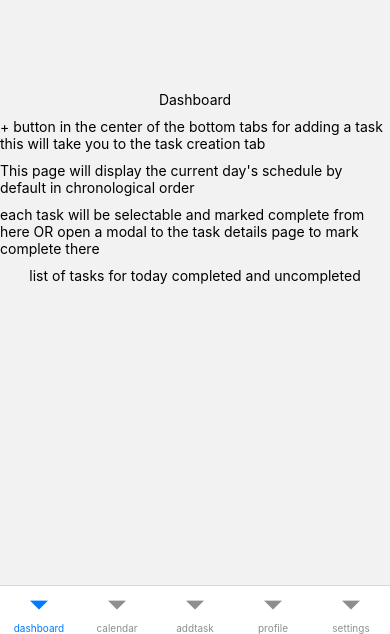
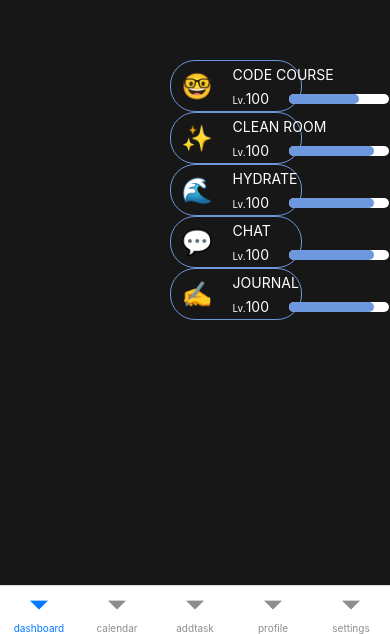
Before and after one commit to seantolbert/daily2, a React Native app: screen /dashboard in a window 390 px wide. Shown: the part 210-844 px from the top of the page. Built offline with nearby package versions, Linux system fonts and the light colour scheme.

Commit message:
starts off by building one of the sections on the dashboard page for individual side tasks

```diff
--- /dev/null
+++ b/components/SideTask.js
@@ -0,0 +1,75 @@
+import { StyleSheet, Text, View } from "react-native";
+import React from "react";
+
+const SideTask = ({ item }) => {
+  return (
+    <View style={styles.taskBox}>
+      <View
+        style={{
+          borderColor: "#6d98de",
+          borderWidth: "1",
+          borderRadius: "25",
+          height: "100%",
+        }}
+      >
+        <Text style={{ padding: 10, fontSize: 25 }}>{item.emoji}</Text>
+      </View>
+      <View>
+        <View style={{ flex: 1 }}>
+          <Text
+            style={{
+              color: "white",
+              textTransform: "uppercase",
+              paddingTop: 5,
+            }}
+          >
+            {item.title}
+          </Text>
+        </View>
+        <View
+          style={{
+            flex: 1,
+            flexDirection: "row",
+            alignItems: "center",
+            gap: 20,
+          }}
+        >
+          <Text style={{ color: "white" }}>
+            <Text style={{ fontSize: 10 }}>Lv.</Text>
+            {item.level}
+          </Text>
+          <View
+            style={{
+              height: 10,
+              width: 100,
+              backgroundColor: "white",
+              borderRadius: 25,
+            }}
+          >
+            <View
+              style={{
+                backgroundColor: "#6d98de",
+                width: `${item.hp}%`,
+                height: "100%",
+                borderRadius: 25,
+              }}
+            />
+          </View>
+        </View>
+      </View>
+    </View>
+  );
+};
+
+export default SideTask;
+
+const styles = StyleSheet.create({
+  taskBox: {
+    flexDirection: "row",
+    gap: 10,
+    borderColor: "#6d98de",
+    borderWidth: 1,
+    borderRadius: 25,
+    width: "60%",
+  },
+});
--- a/screens/DashboardScreen.js
+++ b/screens/DashboardScreen.js
@@ -1,11 +1,86 @@
-import { View, Text } from "react-native";
+import { View, Text, StyleSheet } from "react-native";
 import React from "react";
 import { globalStyles } from "../styles/globalStyles";
+import SideTask from "../components/SideTask";
 
 const DashboardScreen = () => {
+  const data = [
+    {
+      emoji: "💪",
+      title: "exercise",
+      description:
+        "at least 30 minutes of exercise, the idea is just to get sweaty",
+      active: true,
+      level: 100,
+      category: "daily",
+      hp: 90,
+    },
+    {
+      emoji: "🤓",
+      title: "Code Course",
+      description:
+        "at least 1 hour of any coding course. I know yo0u hate it but get used to listening to monotonous speech.",
+      active: true,
+      level: 100,
+      category: "daily",
+      hp: 70,
+    },
+    {
+      emoji: "✨",
+      title: "Clean Room",
+      description: "make your bed and makle sure no clothes are left out.",
+      active: true,
+      level: 100,
+      category: "daily",
+      hp: 85,
+    },
+    {
+      emoji: "🌊",
+      title: "Hydrate",
+      description:
+        "Drink some water!! You should fill and finish that blure bottle every day and take a hydration thing if you went drinking.",
+      active: true,
+      level: 100,
+      category: "daily",
+      hp: 85,
+    },
+    {
+      emoji: "💬",
+      title: "Chat",
+      description:
+        "Talk to someone, it will be therapudic and even if you are not feeling great, you will feel better after.",
+      active: true,
+      level: 100,
+      category: "daily",
+      hp: 85,
+    },
+    {
+      emoji: "✍️",
+      title: "Journal",
+      description:
+        "Nobody can accuse you of overthinkingif you are writing your thoughts out daily.",
+      active: true,
+      level: 100,
+      category: "daily",
+      hp: 85,
+    },
+  ];
+
+  const mainTask = data[0];
+  const sideTasks = data.shift();
+
   return (
-    <View style={globalStyles.container}>
-      <Text>Dashboard</Text>
+    <View style={styles.container}>
+      <View>
+
+      </View>
+      <View>
+        {data.map((item, idx) => {
+          return <SideTask item={item} key={idx} />;
+        })}
+      </View>
+
+      {/* <Text>Dashboard</Text>
       <Text>
         + button in the center of the bottom tabs for adding a task this will
         take you to the task creation tab
@@ -14,13 +89,33 @@ const DashboardScreen = () => {
         This page will display the current day's schedule by default in
         chronological order
       </Text>
+
       <Text>
         each task will be selectable and marked complete from here OR open a
         modal to the task details page to mark complete there
       </Text>
-      <Text>list of tasks for today completed and uncompleted</Text>
+      <Text>list of tasks for today completed and uncompleted</Text> */}
     </View>
   );
 };
 
 export default DashboardScreen;
+
+const styles = StyleSheet.create({
+  container: {
+    flex: 1,
+    justifyContent: "center",
+    alignItems: "flex-end",
+    backgroundColor: "#171717",
+    gap: 5,
+  },
+  taskBox: {
+    flexDirection: "row",
+    gap: 10,
+    // padding: 10,
+    borderColor: "#6d98de",
+    borderWidth: 1,
+    borderRadius: 25,
+    width: "60%",
+  },
+});
--- a/screens/TaskDetailsScreen.js
+++ b/screens/TaskDetailsScreen.js
@@ -1,16 +1,26 @@
-import { View, Text } from "react-native";
+import { View, Text, StyleSheet } from "react-native";
 import React from "react";
 import { globalStyles } from "../styles/globalStyles";
 
 const TaskDetailsScreen = () => {
   return (
-    <View style={globalStyles.container}>
-      <Text>TaskDetails</Text>
+    <View style={styles.container}>
+
+
+      {/* <Text>TaskDetails</Text>
       <Text>you will be able to set reminders for tasks on this page</Text>
       <Text>users can edit and delete tasks on this page as well</Text>
-      <Text>display all the task information</Text>
+      <Text>display all the task information</Text> */}
     </View>
   );
 };
 
 export default TaskDetailsScreen;
+
+const styles = StyleSheet.create({
+  container: {
+    flex: 1,
+    justifyContent: "center",
+    alignItems: "center",
+  },
+});
```
Also changed, not shown: 1 other file (tests, documents, lock files or other folders).
